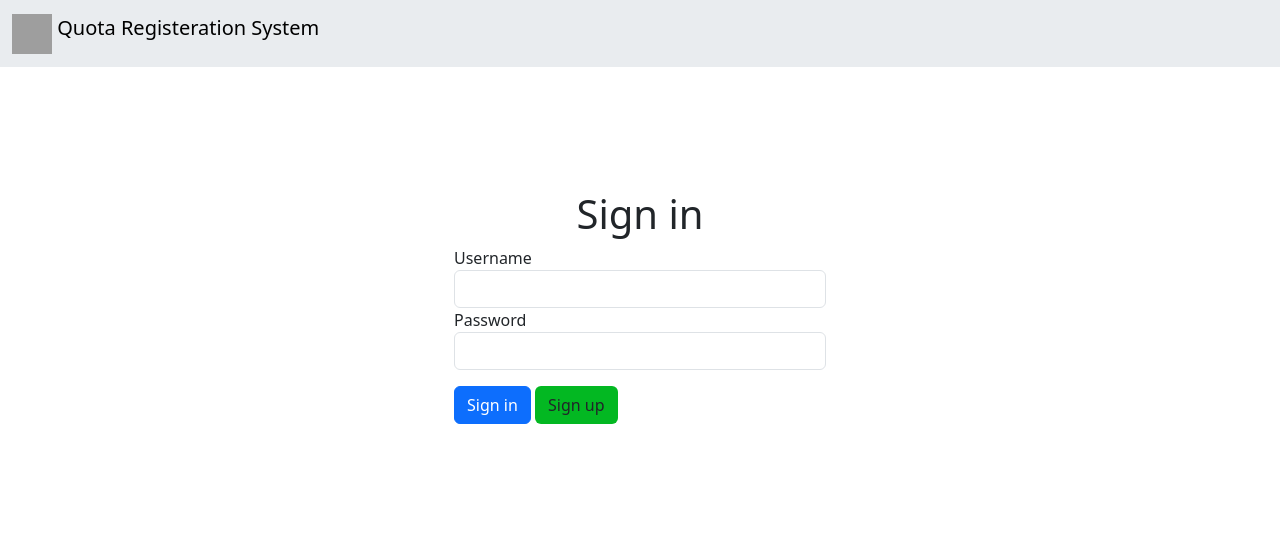
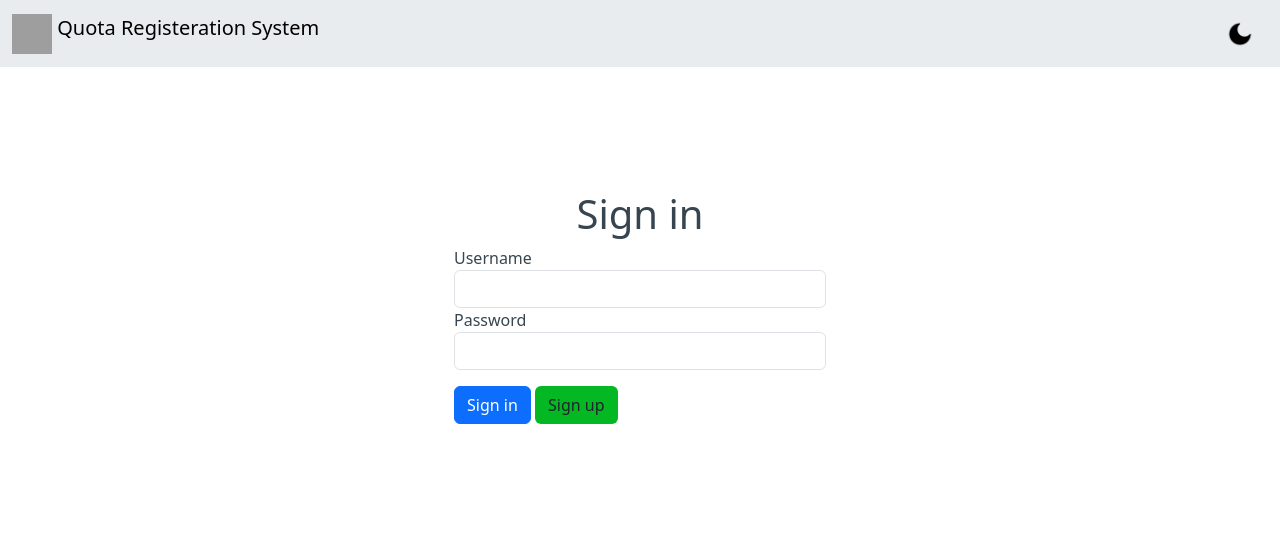
Before and after one commit to 6510615062/cn331-as2, a Django app: page /sign-in in a window 1280 px wide. Shown: the top 546 px of the page. Run offline with Django 5.2, Linux system fonts and the light colour scheme; grey boxes are pictures that could not be loaded.

Commit message:
add darkmode beta

```diff
--- a/quota_registration/quota_webapp/forms.py
+++ b/quota_registration/quota_webapp/forms.py
@@ -12,7 +12,6 @@ class RegisterForm(UserCreationForm):
 
     def password_matched(self):
         if self.data['password1'] != self.data['password2']:
-            self.add_error("password2","test")
             return False
         else:
             return True
--- a/quota_registration/quota_webapp/templates/base.html
+++ b/quota_registration/quota_webapp/templates/base.html
@@ -7,6 +7,25 @@
     {% block title %}
     {% endblock %}
     <link href="https://cdn.jsdelivr.net/npm/bootstrap@5.3.3/dist/css/bootstrap.min.css" rel="stylesheet" integrity="sha384-QWTKZyjpPEjISv5WaRU9OFeRpok6YctnYmDr5pNlyT2bRjXh0JMhjY6hW+ALEwIH" crossorigin="anonymous">
+  <style>
+    :root {
+    --background-color: #ffffff;
+    --text-color: #36454F;
+    }
+
+    /* Dark mode styles */
+    body.dark-mode {
+        --background-color: #36454F;
+        --text-color: #ffffff;
+    }
+
+    /* Apply the colors */
+    body {
+        background-color: var(--background-color);
+        color: var(--text-color);
+    }
+  </style>
+
 </head>
 <body>
     <nav class="navbar bg-body-secondary">
@@ -15,6 +34,9 @@
             <img src="{% static 'assets/Tse_logo.png' %}" alt="Logo" width="40" height="40" class="d-inline-block align-text-top">
             Quota Registeration System
           </a>
+          <button class="btn" id="theme-toggle">
+            <img id="theme-icon" src="{% static 'assets/moon.png' %}" alt="Switch to Dark Mode" width="30" height="30">
+          </button>
           {% block inside_nav %}
           {% endblock %}
         </div>
@@ -22,5 +44,30 @@
 
     {% block content %}
     {% endblock %}
+    <script>
+      const themeToggleBtn = document.getElementById('theme-toggle');
+      const themeIcon = document.getElementById('theme-icon');
+      const bodyElement = document.body;
+
+      // Check the user's preference from localStorage
+      const savedTheme = localStorage.getItem('theme');
+      if (savedTheme) {
+        bodyElement.classList.toggle('dark-mode', savedTheme === 'dark');
+        themeIcon.src = savedTheme === 'dark' ? 'quota_registration/static/assets/moon.png' : 'quota_registration/static/assets/sun.png';
+        themeIcon.alt = savedTheme === 'dark' ? 'Switch to Light Mode' : 'Switch to Dark Mode';
+      }
+
+      themeToggleBtn.addEventListener('click', () => {
+        // Toggle dark-mode class
+        const isDarkMode = bodyElement.classList.toggle('dark-mode');
+
+        // Update the image and alt text
+        themeIcon.src = isDarkMode ? 'quota_registration/static/assets/moon.png' : 'quota_registration/static/assets/sun.png';
+        themeIcon.alt = isDarkMode ? 'Switch to Light Mode' : 'Switch to Dark Mode';
+
+        // Save the user's preference to localStorage
+        localStorage.setItem('theme', isDarkMode ? 'dark' : 'light');
+      });
+    </script>
 </body>
 </html>
--- a/quota_registration/quota_webapp/templates/dashboard.html
+++ b/quota_registration/quota_webapp/templates/dashboard.html
@@ -5,7 +5,7 @@
 
 {% block inside_nav %}
   <div class="d-flex ms-auto align-items-center">
-    <p style="font-family: Arial;" class="me-5 mb-0">ID : {{user}} <br>Name : {{user_name}}</p>
+    <p style="font-family: Arial; color: black;" class="me-5 mb-0">ID : {{user}} <br>Name : {{user_name}}</p>
     <form class="d-flex" method="GET" action="/sign-out">
       <button class="btn btn-primary" type="submit">Sign out</button>
     </form>
```
Also changed, not shown: quota_registration/static/assets/moon.png (added), quota_registration/static/assets/sun.png (added).
